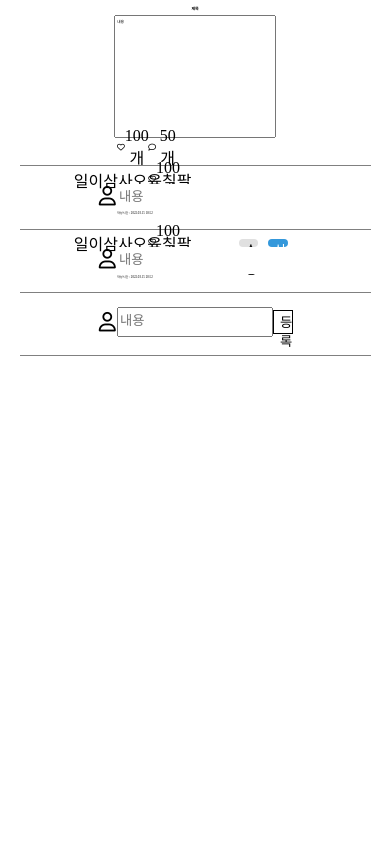
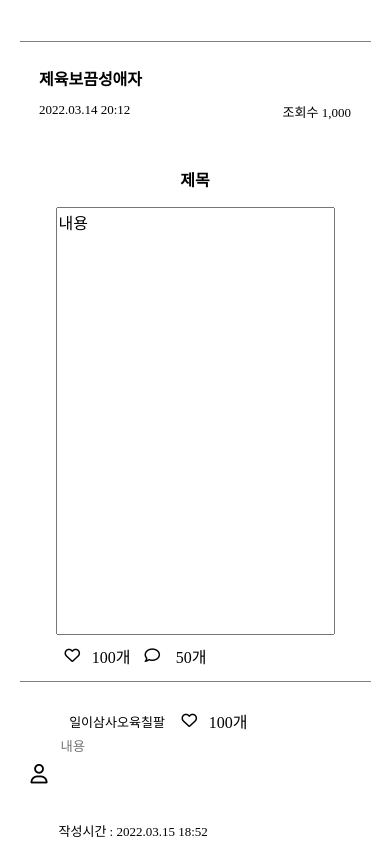
Before and after one commit to adapterz/3-frontend-Alvin-recipe, a website: page public/html/post_detail.html in a window 390 px wide. Shown: the part 68-912 px from the top of the page. Before the commit the page ends 844 px from the top, so only its background shows below. Drawn offline with Linux system fonts and the light colour scheme.

Commit message:
게시글상세보기 모바일버전 완료

```diff
--- a/public/css/post.css
+++ b/public/css/post.css
@@ -86,6 +86,7 @@ textarea:focus {
     }
     .confirm_box {
         width: 80vw;
+        margin-bottom: 3vh;
     }
     .confirm_button {
         width: 20vw;
@@ -98,6 +99,7 @@ textarea:focus {
         font-size: 13px;
     }
     .input_file_button {
+        margin-top: 2vh;
         width: 20vw;
         border-radius: 2vw;
         font-size: 13px;
--- a/public/css/post_detail.css
+++ b/public/css/post_detail.css
@@ -16,31 +16,30 @@
 
 .writer_font {
     font-weight: 700;
-    font-size: 1vw;
+    font-size: 16px;
 }
 
 .registration_box {
     display: flex;
     justify-content: space-between;
     width: 50vw;
-    margin-top: -2vw;
-    margin-bottom: 2vw;
+    margin-top: -2vh;
+    margin-bottom: 2vh;
 }
 
 .registration_font {
-    font-size: 0.8vw;
+    font-size: 13px;
 }
 
 .title_font {
-    font-size: 1vw;
+    font-size: 16px;
     font-weight: 700;
 }
 
 .content_textarea {
     width: 40vw;
-    height: 30vw;
-    font-size: 1vw;
-    /* margin-bottom: 2vw; */
+    height: 50vh;
+    font-size: 16px;
 }
 
 .start_box {
@@ -48,8 +47,8 @@
     justify-content: flex-start;
     align-items: center;
     width: 40vw;
-    height: 3vw;
-    margin-top: 1vw;
+    height: 3vh;
+    margin-top: 1vh;
 }
 
 .count_box {
@@ -58,40 +57,18 @@
     align-items: center;
     text-align: center;
     width: 8vw;
-    height: 2vw;
+    height: 2vh;
 }
 
 .icon_size {
     font-size: 2vw;
 }
 
-.top_line {
-    width: 90vw;
-    height: 1px;
-    margin-top: 7vw;
-    background-color: gray;
-    margin-bottom: 2vw;
-}
-
-.line {
-    width: 90vw;
-    height: 1px;
-    margin-top: 3vw;
-    background-color: gray;
-    margin-bottom: 2vw;
-}
-
-.line_box {
-    display: flex;
-    justify-content: center;
-    align-items: center;
-}
-
 .comment_card {
     display: flex;
     align-items: center;
     width: 50vw;
-    height: 11vw;
+    height: 15vh;
 }
 
 .image_box {
@@ -99,7 +76,7 @@
     justify-content: center;
     align-items: center;
     width: 5vw;
-    height: 10vw;
+    height: 10vh;
 }
 
 .comment_right {
@@ -108,7 +85,7 @@
     align-items: center;
     flex-direction: column;
     width: 45vw;
-    height: 10vw;
+    height: 10vh;
 }
 
 .comment_id {
@@ -116,7 +93,7 @@
     justify-content: flex-start;
     align-items: center;
     width: 45vw;
-    height: 3vw;
+    height: 3vh;
 }
 
 .comment_id_box {
@@ -124,7 +101,7 @@
     justify-content: center;
     align-items: center;
     width: 8vw;
-    height: 3vw;
+    height: 3vh;
     white-space: nowrap;
 }
 
@@ -133,12 +110,12 @@
     justify-content: space-between;
     align-items: center;
     width: 45vw;
-    height: 6vw;
+    height: 12vh;
 }
 
 .comment_textarea {
     width: 45vw;
-    height: 6vw;
+    height: 12vh;
     border: none;
 }
 
@@ -147,17 +124,17 @@
     justify-content: flex-start;
     align-items: center;
     width: 45vw;
-    height: 2vw;
+    height: 2vh;
 }
 
 .comment_registration_textarea {
     width: 39vw;
-    height: 6vw;
+    height: 9vh;
 }
 
 .comment_registration_button {
     width: 5vw;
-    height: 6vw;
+    height: 9vh;
     background-color: white;
     border: 1px solid black;
 }
@@ -167,7 +144,7 @@
     justify-content: flex-end;
     align-items: center;
     width: 29vw;
-    height: 3vw;
+    height: 4vh;
 }
 
 .comment_registration_edit_box {
@@ -175,12 +152,12 @@
     justify-content: space-around;
     align-items: center;
     width: 15vw;
-    height: 3vw;
+    height: 4vh;
 }
 
 .comment_registration_edit_button {
     width: 5vw;
-    height: 2vw;
+    height: 3vh;
     background-color: rgb(224, 224, 224);
     border: none;
     border-radius: 1vw;
@@ -188,9 +165,61 @@
 
 .comment_registration_delete_button {
     width: 5vw;
-    height: 2vw;
+    height: 3vh;
     background-color: rgb(52, 152, 219);
     border: none;
     border-radius: 1vw;
     color: white;
 }
+
+@media (max-width: 400px) {
+    .content_textarea,
+    .start_box {
+        width: 70vw;
+    }
+    .count_box {
+        width: 20vw;
+    }
+    .icon_size {
+        font-size: 4vw;
+    }
+    .comment_card {
+        width: 90vw;
+        height: 20vh;
+    }
+    .image_box {
+        width: 10vw;
+    }
+    .writer_box,
+    .registration_box,
+    .comment_right,
+    .comment_id,
+    .comment_content,
+    .comment_registrationDate {
+        width: 80vw;
+    }
+    .comment_id_box {
+        width: 30vw;
+        font-size: 13px;
+    }
+    .comment_registration_box {
+        width: 30vw;
+    }
+    .comment_registration_edit_box {
+        width: 30vw;
+    }
+    .comment_registration_edit_button,
+    .comment_registration_delete_button {
+        width: 10vw;
+    }
+    .comment_textarea {
+        width: 80vw;
+        height: 10vh;
+    }
+    .comment_registration_button {
+        width: 20vw;
+    }
+    .comment_registration_textarea {
+        width: 55vw;
+    }
+}
--- a/public/css/post_edit.css
+++ /dev/null
@@ -1,93 +0,0 @@
-@charset "utf-8";
-@import 'style.css';
-
-hr {
-    margin-top: 7vw;
-}
-
-input:focus,
-textarea:focus {
-    outline: none;
-}
-
-.post_box {
-    display: flex;
-    justify-content: center;
-    align-items: center;
-    flex-direction: column;
-    margin-top: 2vw;
-}
-
-.title_input {
-    text-align: center;
-    width: 40vw;
-    height: 2vw;
-    font-size: 1vw;
-    margin-bottom: 2vw;
-    font-weight: 700;
-    border: none;
-}
-
-.content_textarea {
-    width: 40vw;
-    height: 30vw;
-    font-size: 1vw;
-    margin-bottom: 2vw;
-}
-
-.input_file {
-    display: none;
-}
-
-.input_file_button {
-    padding-left: 1.5vw;
-    padding-right: 1.5vw;
-    padding-top: 0.5vw;
-    padding-bottom: 0.5vw;
-    background-color: rgb(52, 152, 219);
-    font-size: 1vw;
-    border-radius: 1vw;
-    color: white;
-    cursor: pointer;
-    margin-bottom: 2vw;
-}
-
-.input_file_button:hover {
-    font-weight: 700;
-}
-
-.confirm_box {
-    display: flex;
-    justify-content: space-around;
-    width: 30vw;
-    margin-bottom: 5vw;
-}
-
-.confirm_button {
-    margin-top: 2vw;
-    width: 6vw;
-    height: 2vw;
-    background-color: rgb(52, 152, 219);
-    color: white;
-    font-size: 1vw;
-    border: none;
-    border-radius: 1vw;
-}
-
-.cancel_button {
-    display: flex;
-    justify-content: center;
-    align-items: center;
-    margin-top: 2vw;
-    width: 6vw;
-    height: 2vw;
-    background-color: rgb(94, 94, 94);
-    color: white;
-    font-size: 1vw;
-    border: none;
-    border-radius: 1vw;
-}
-
-.cancel_button:hover {
-    font-weight: 700;
-}
--- a/public/html/post_detail.html
+++ b/public/html/post_detail.html
@@ -102,5 +102,8 @@
             </div>
             <div class="line"></div>
         </div>
+        <div class="footer">
+            <p>.Copyright 2022. For recipe All rights reserved.</p>
+        </div>
     </body>
 </html>
```
Also changed, not shown: public/html/post_edit.html (+7 -1 lines).
